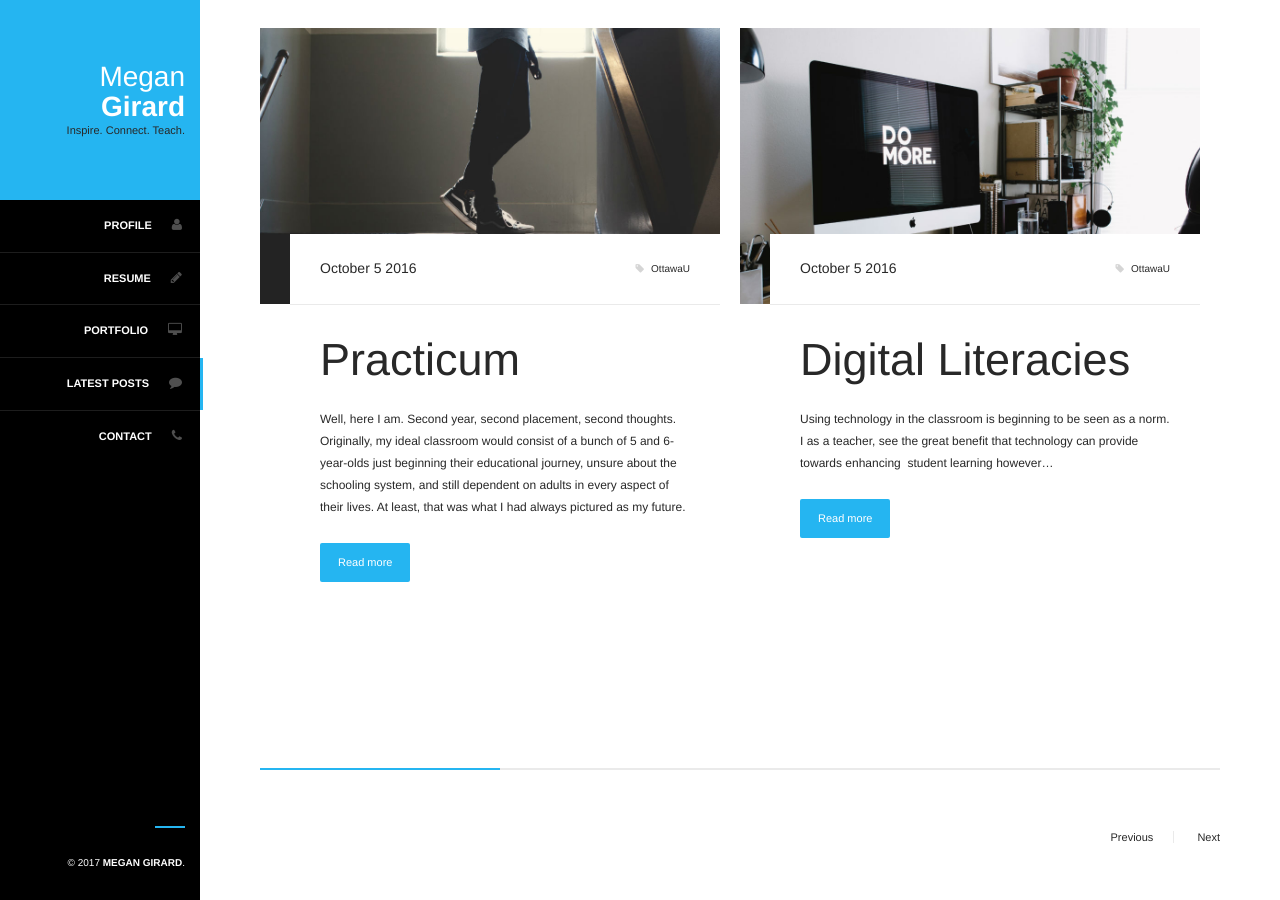
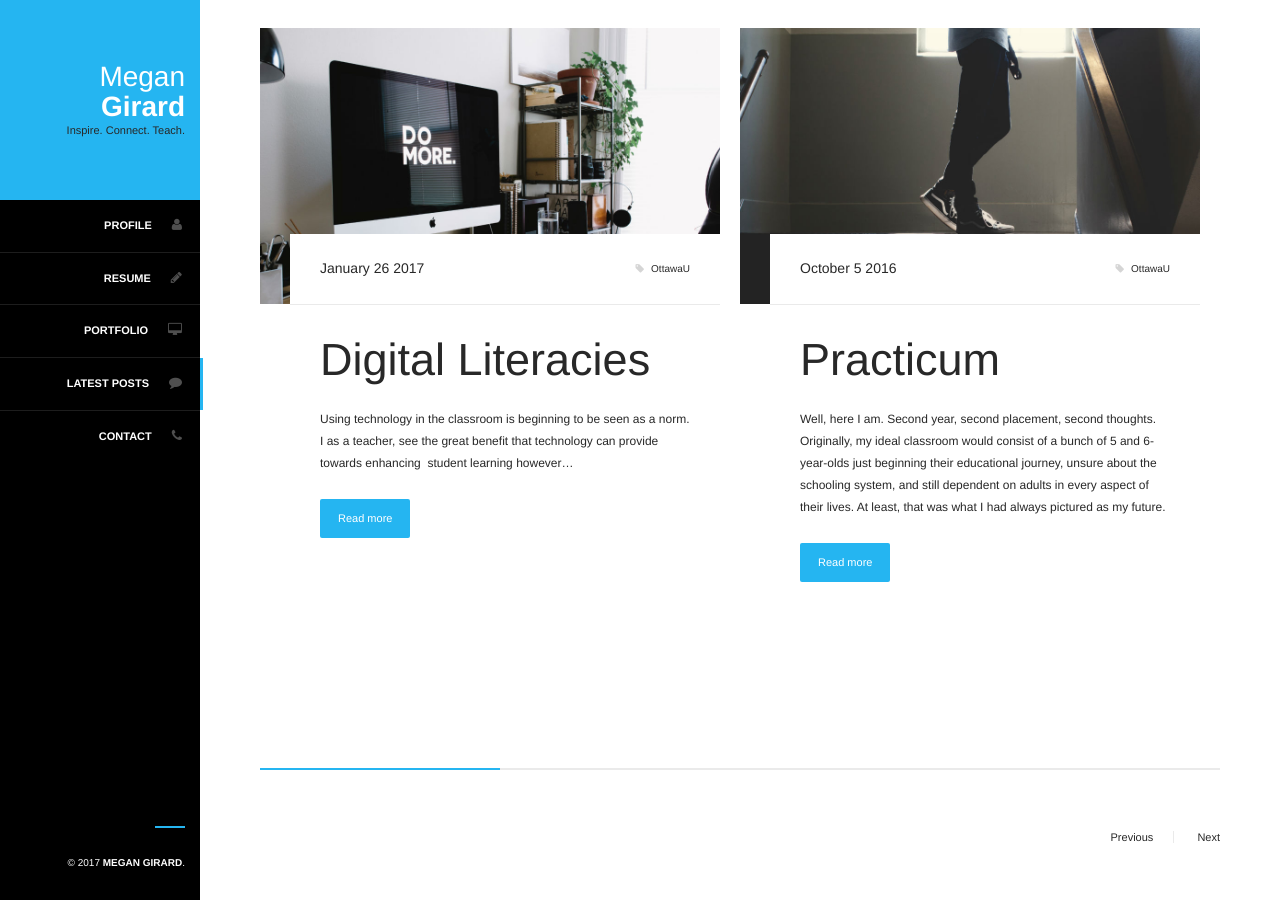
Before and after one commit to DaydreamDevelopment/megan-girard, a Jekyll site: the page built from index.html, in a window 1280 px wide and 900 px high, scrolled down 4154 px. Built offline with Jekyll 4.4.1, drawn with Linux system fonts in a browser that asks for light colours; the list of posts is cut into pages by our own code; some of the changed lines change nothing that is shown.

Commit message:
Moved '_posts/2016-10-05-digital-literacies.md' to '_posts/2017-01-26-digital-literacies.md' via CloudCannon

```diff
--- a/_posts/2016-10-05-digital-literacies.md
+++ b/_posts/2017-01-26-digital-literacies.md
@@ -1,6 +1,6 @@
 ---
 title: Digital Literacies
-date: 2016-10-05 15:04:00
+date: 2017-01-26 15:04:00
 categories:
   - Ottawa
   - U
@@ -9,7 +9,7 @@
 ---
 
 
-Using technology in the classroom is beginning to be seen as a norm. I as a teacher, see the great benefit that technology can provide towards enhancing &nbsp;student learning however…
+Using technology in the classroom is beginning to be seen as a norm. I as a teacher, see the great benefit that technology can provide towards enhancing  student learning however…
 
 Is there an amount of technology that is considered "too much" for our students? Is technology a distraction? Is technology enhancing all aspects of how curriculum is delivered? Can we continue to shift towards this paper-less educational route and just rely on technology while ensuring our students are receiving the best education possible?
 
@@ -29,7 +29,7 @@
 
 **Source selection:**How do we pick a source?
 
-**Type:**&nbsp;What type of source do we use?
+**Type:** What type of source do we use?
 
 **Trustworthiness:** is everything we look at online accurate? Is the site reputable?
 
@@ -51,6 +51,6 @@
 
 Remember, as technology continues to advance, it is important we- as teachers, keep our technology skills up to date. Therefore, we might need to continuously educate ourselves on the new and improved technology. This provides a great teachable moment for our students- as teachers, we are endless learners. As students, we are endless learners. As humans, we are endless learners.
 
-Until next time,&nbsp;
+Until next time,
 
 Megan
```
